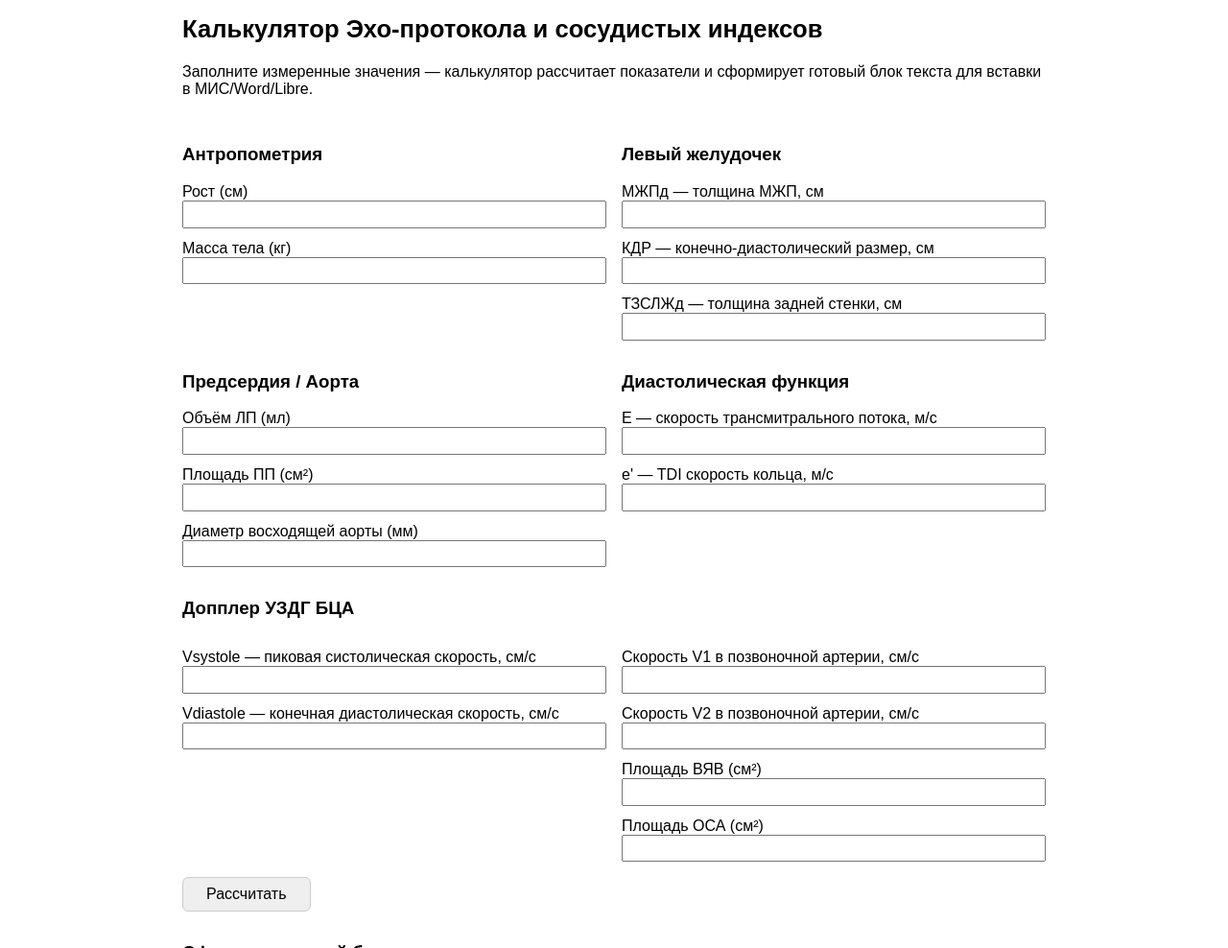
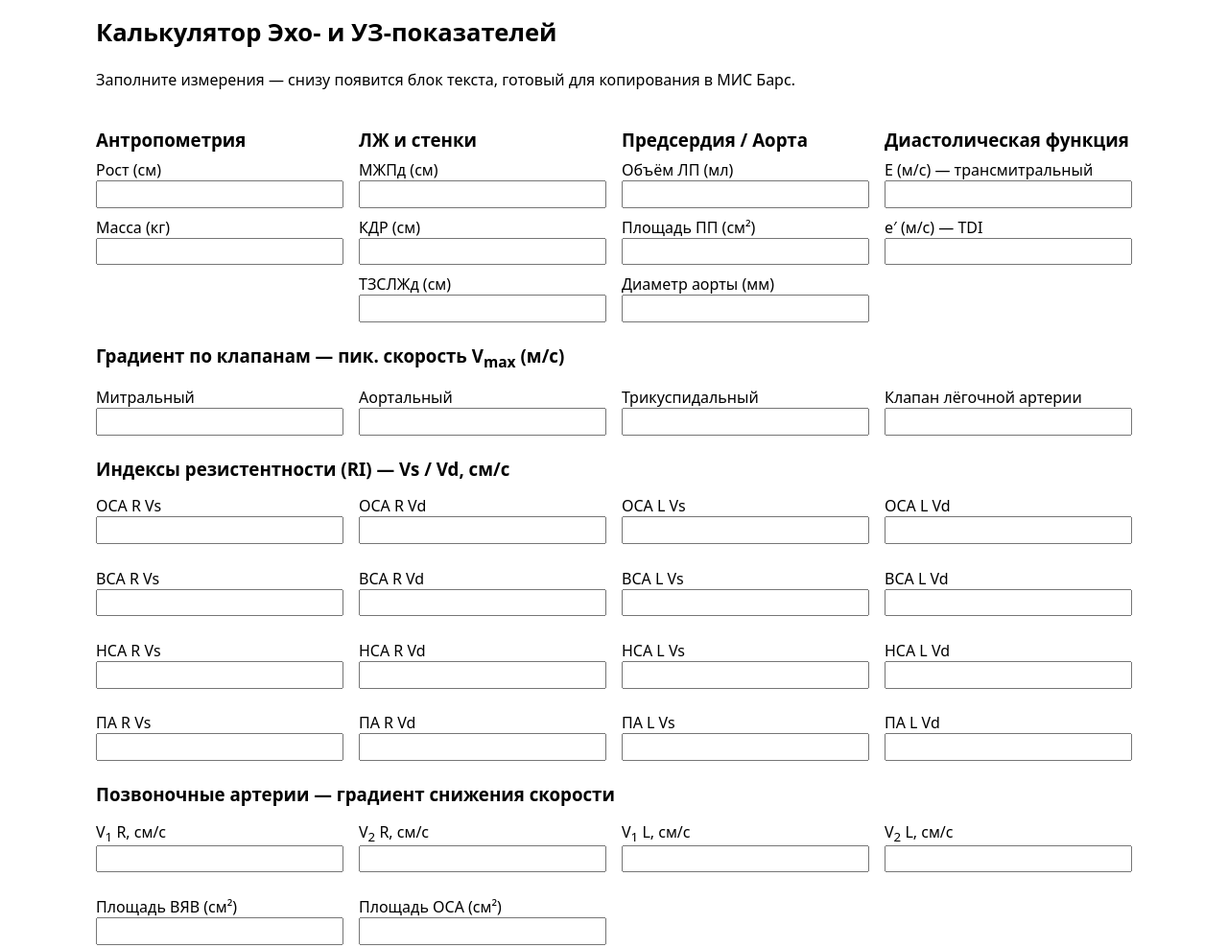
Before and after one commit to dimasximik/medicine, a plain HTML site: page index.html in a window 1280 px wide. Shown: the top 988 px of the page at 96% size. Drawn offline with Linux system fonts and the light colour scheme.

Commit message:
additional fields

```diff
--- a/index.html
+++ b/index.html
@@ -2,146 +2,164 @@
 <html lang="ru">
 <head>
   <meta charset="UTF-8" />
-    <title>Калькулятор Эхо‑и УЗ‑индексов</title>
+  <title>Калькулятор кардиоуз‑протокола</title>
   <style>
-        body{font-family:sans-serif;max-width:900px;margin:auto;padding:1rem}
-        h2{font-size:1.6rem;margin-top:0}
-        h3{margin-top:2rem}
-        label{display:block;margin-top:.75rem}
-        input{width:100%;padding:.3rem .4rem;box-sizing:border-box}
-        .grid{display:grid;grid-template-columns:1fr 1fr;gap:1rem}
-        button{margin-top:1rem;padding:.5rem 1.5rem;font-size:1rem;cursor:pointer;border-radius:6px;border:1px solid #ccc}
-        textarea{width:100%;height:260px;margin-top:1rem;font-family:monospace}
-        footer{margin-top:2rem;font-size:.8rem;color:#555}
+    body { font-family: system-ui, sans-serif; max-width: 1080px; margin: auto; padding: 1rem; }
+    h2 { font-size: 1.6rem; margin-top: 0; }
+    h3 { margin: 1.4rem 0 0.4rem; }
+    label { display: block; margin-top: 0.55rem; }
+    input { width: 100%; padding: 0.3rem 0.45rem; box-sizing: border-box; }
+    .grid { display: grid; grid-template-columns: repeat(auto-fit,minmax(240px,1fr)); gap: 1rem; }
+    button { margin-top: 1.2rem; padding: 0.6rem 1.6rem; font-size: 1rem; border: 1px solid #ccc; border-radius: 6px; cursor: pointer; }
+    textarea { width: 100%; height: 340px; margin-top: 1rem; font-family: monospace; }
+    footer { margin-top: 2rem; font-size: 0.8rem; color: #555; }
   </style>
 </head>
 <body>
-<h2>Калькулятор Эхо‑протокола и сосудистых индексов</h2>
-<p>Заполните измеренные значения — калькулятор рассчитает показатели и сформирует готовый блок текста для вставки в МИС/Word/Libre.</p>
-<form id="echoForm" onsubmit="event.preventDefault();calculate();">
+  <h2>Калькулятор Эхо‑ и УЗ‑показателей</h2>
+  <p>Заполните измерения — снизу появится блок текста, готовый для копирования в&nbsp;МИС&nbsp;Барс.</p>
+
+  <form id="f" onsubmit="event.preventDefault(); calc();">
+
     <div class="grid">
-        <!-- общие параметры -->
       <div>
         <h3>Антропометрия</h3>
-            <label>Рост (см)<input type="number" id="height" step="0.1" required></label>
-            <label>Масса тела (кг)<input type="number" id="weight" step="0.1" required></label>
+        <label>Рост (см)<input type="number" id="h" step="0.1" required></label>
+        <label>Масса (кг)<input type="number" id="w" step="0.1" required></label>
       </div>
       <div>
-            <h3>Левый желудочек</h3>
-            <label>МЖПд&nbsp;— толщина МЖП, см<input type="number" id="ivsd" step="0.01" required></label>
-            <label>КДР&nbsp;— конечно‑диастолический размер, см<input type="number" id="lvedd" step="0.01" required></label>
-            <label>ТЗСЛЖд&nbsp;— толщина задней стенки, см<input type="number" id="pwd" step="0.01" required></label>
+        <h3>ЛЖ и стенки</h3>
+        <label>МЖПд (см)<input type="number" id="ivsd" step="0.01" required></label>
+        <label>КДР (см)<input type="number" id="lvedd" step="0.01" required></label>
+        <label>ТЗСЛЖд (см)<input type="number" id="pwd" step="0.01" required></label>
       </div>
-    </div>
-
-    <div class="grid">
       <div>
         <h3>Предсердия / Аорта</h3>
         <label>Объём ЛП (мл)<input type="number" id="la_vol" step="0.1"></label>
         <label>Площадь ПП (см²)<input type="number" id="ra_area" step="0.1"></label>
-            <label>Диаметр восходящей аорты (мм)<input type="number" id="ao_diam" step="0.1"></label>
+        <label>Диаметр аорты (мм)<input type="number" id="ao_d" step="0.1"></label>
       </div>
       <div>
         <h3>Диастолическая функция</h3>
-            <label>E&nbsp;— скорость трансмитрального потока, м/с<input type="number" id="e_vel" step="0.01"></label>
-            <label>e' — TDI скорость кольца, м/с<input type="number" id="eprime_vel" step="0.01"></label>
+        <label>E (м/с) — трансмитральный<input type="number" id="e" step="0.01"></label>
+        <label>e′ (м/с) — TDI<input type="number" id="eprime" step="0.01"></label>
       </div>
     </div>
 
-    <h3>Допплер УЗДГ БЦА</h3>
+    <h3>Градиент по клапанам — пик. скорость V<sub>max</sub> (м/с)</h3>
     <div class="grid">
-        <div>
-            <label>Vsystole — пиковая систолическая скорость, см/с<input type="number" id="v_sys" step="0.1"></label>
-            <label>Vdiastole — конечная диастолическая скорость, см/с<input type="number" id="v_dia" step="0.1"></label>
+      <label>Митральный<input type="number" id="v_mv" step="0.01"></label>
+      <label>Аортальный<input type="number" id="v_av" step="0.01"></label>
+      <label>Трикуспидальный<input type="number" id="v_tv" step="0.01"></label>
+      <label>Клапан лёгочной артерии<input type="number" id="v_pv" step="0.01"></label>
     </div>
-        <div>
-            <label>Скорость&nbsp;V1 в позвоночной артерии, см/с<input type="number" id="v1" step="0.1"></label>
-            <label>Скорость&nbsp;V2 в позвоночной артерии, см/с<input type="number" id="v2" step="0.1"></label>
+
+    <h3>Индексы резистентности (RI) — Vs / Vd, см/с</h3>
+    <div class="grid">
+      <label>ОСА&nbsp;R Vs<input type="number" id="osa_r_vs" step="0.1"></label>
+      <label>ОСА&nbsp;R Vd<input type="number" id="osa_r_vd" step="0.1"></label>
+      <label>ОСА&nbsp;L Vs<input type="number" id="osa_l_vs" step="0.1"></label>
+      <label>ОСА&nbsp;L Vd<input type="number" id="osa_l_vd" step="0.1"></label>
+      <label>ВСА&nbsp;R Vs<input type="number" id="ica_r_vs" step="0.1"></label>
+      <label>ВСА&nbsp;R Vd<input type="number" id="ica_r_vd" step="0.1"></label>
+      <label>ВСА&nbsp;L Vs<input type="number" id="ica_l_vs" step="0.1"></label>
+      <label>ВСА&nbsp;L Vd<input type="number" id="ica_l_vd" step="0.1"></label>
+      <label>НСА&nbsp;R Vs<input type="number" id="eca_r_vs" step="0.1"></label>
+      <label>НСА&nbsp;R Vd<input type="number" id="eca_r_vd" step="0.1"></label>
+      <label>НСА&nbsp;L Vs<input type="number" id="eca_l_vs" step="0.1"></label>
+      <label>НСА&nbsp;L Vd<input type="number" id="eca_l_vd" step="0.1"></label>
+      <label>ПА&nbsp;R Vs<input type="number" id="va_r_vs" step="0.1"></label>
+      <label>ПА&nbsp;R Vd<input type="number" id="va_r_vd" step="0.1"></label>
+      <label>ПА&nbsp;L Vs<input type="number" id="va_l_vs" step="0.1"></label>
+      <label>ПА&nbsp;L Vd<input type="number" id="va_l_vd" step="0.1"></label>
+    </div>
+
+    <h3>Позвоночные артерии — градиент снижения скорости</h3>
+    <div class="grid">
+      <label>V<sub>1</sub> R, см/с<input type="number" id="v1_r" step="0.1"></label>
+      <label>V<sub>2</sub> R, см/с<input type="number" id="v2_r" step="0.1"></label>
+      <label>V<sub>1</sub> L, см/с<input type="number" id="v1_l" step="0.1"></label>
+      <label>V<sub>2</sub> L, см/с<input type="number" id="v2_l" step="0.1"></label>
       <label>Площадь ВЯВ (см²)<input type="number" id="area_vyav" step="0.01"></label>
       <label>Площадь ОСА (см²)<input type="number" id="area_osa" step="0.01"></label>
-        </div>
     </div>
 
     <button type="submit">Рассчитать</button>
   </form>
 
   <h3>Сформированный блок</h3>
-<textarea id="output" readonly placeholder="После расчёта здесь появится текст...\n"></textarea>
+  <textarea id="out" readonly placeholder="После расчёта появится полный текст..."></textarea>
 
-<footer>
-<p>⚠️ Проверяйте результаты; формулы соответствуют рекомендациям ASE/EACVI и общепринятой гемодинамике.</p>
-</footer>
+  <footer>⚠️ Проверьте данные перед сохранением в&nbsp;МИС.</footer>
 
 <script>
-function pow(x,p){return Math.pow(x,p);} // короткая обёртка
-function val(id){return parseFloat(document.getElementById(id).value)||0;}
-function nz(n,fix=2){return n? n.toFixed(fix):'—';}
-function calculate(){
-    const h=val('height');
-    const w=val('weight');
-    const ivsd=val('ivsd');
-    const lvedd=val('lvedd');
-    const pwd=val('pwd');
+function g(id){return parseFloat(document.getElementById(id).value)||0;}
+function nz(v,fix=2){return v? v.toFixed(fix):'—';}
+function ri(vs,vd){return vs? (vs-vd)/vs:0;}
+function grad(v){return v? 4*Math.pow(v,2):0;}
+function calc(){
+  const h=g('h'); const w=g('w'); const ivsd=g('ivsd'); const lvedd=g('lvedd'); const pwd=g('pwd');
   const height_m=h/100;
-
-    // базовые формулы
-    const bsa=0.007184*pow(h,0.725)*pow(w,0.425);
-    const lvMass=0.8*1.04*(pow(ivsd+lvedd+pwd,3)-pow(lvedd,3))+0.6;
+  const bsa=0.007184*Math.pow(h,0.725)*Math.pow(w,0.425);
+  const lvMass=0.8*1.04*(Math.pow(ivsd+lvedd+pwd,3)-Math.pow(lvedd,3))+0.6;
   const lvMassIdx=lvMass/bsa;
-
-    // новые индексы
-    const laVol=val('la_vol');
-    const laIndex=laVol? laVol/bsa:0;
-
-    const aoDiam=val('ao_diam');
-    const aoIndex=aoDiam? aoDiam/height_m:0;
-
-    const aseIndex=lvMass? lvMass/pow(height_m,2.7):0;
-
-    const raArea=val('ra_area');
-    const raIndex=raArea? raArea/bsa:0;
-
-    // диастолическая
-    const eVel=val('e_vel');
-    const ePrime=val('eprime_vel');
-    const eeRatio=(eVel&&ePrime)? eVel/ePrime:0;
-    const gradientE=eVel? 4*pow(eVel,2):0;
-
-    // УЗДГ
-    const vSys=val('v_sys');
-    const vDia=val('v_dia');
-    const ri=(vSys&&vDia)? (vSys-vDia)/vSys:0;
-
-    const v1=val('v1');
-    const v2=val('v2');
-    const gradDrop=(v1&&v2)? (v1-v2)/v1*100:0;
-
-    const areaVyav=val('area_vyav');
-    const areaOsa=val('area_osa');
-    const areaRatio=(areaVyav&&areaOsa)? areaVyav/areaOsa:0;
-
-    // вывод
-    const lines=[
-        `Площадь поверхности тела (ППТ), м²: ${nz(bsa)}`,
-        `Масса миокарда (ММЛЖ), г: ${nz(lvMass,0)}`,
-        `Индекс массы миокарда (ИММ), г/м²: ${nz(lvMassIdx,0)}`,
-        `Индекс ASE (ММЛЖ / H^2.7), г/м^2.7: ${nz(aseIndex,0)}`,
-        `\nПредсердия / Аорта:`,
-        `Индекс объёма ЛП, мл/м²: ${nz(laIndex)}`,
-        `Индекс площади ПП, см²/м²: ${nz(raIndex)}`,
-        `Индекс диаметра аорты, мм/м: ${nz(aoIndex)}`,
-        `\nДиастолическая функция:`,
-        `ΔP (E), мм рт. ст.: ${nz(gradientE,1)}`,
-        `Отношение E/e': ${nz(eeRatio,1)}`,
-        `\nУЗДГ БЦА:`,
-        `Индекс резистентности (RI): ${nz(ri,2)}`,
+  const aseIdx=lvMass/Math.pow(height_m,2.7);
+  const ots=2*pwd/lvedd;
+  const laIdx=g('la_vol')? g('la_vol')/bsa:0;
+  const raIdx=g('ra_area')? g('ra_area')/bsa:0;
+  const aoIdx=g('ao_d')? g('ao_d')/height_m:0;
+  const e=g('e'); const eprime=g('eprime'); const egrad=grad(e); const eeratio=(e&&eprime)? e/eprime:0;
+  const valve={
+    MV:grad(g('v_mv')),
+    AV:grad(g('v_av')),
+    TV:grad(g('v_tv')),
+    PV:grad(g('v_pv'))
+  };
+  const vessels=[
+    {name:'ОСА R',vs:g('osa_r_vs'),vd:g('osa_r_vd')},
+    {name:'ОСА L',vs:g('osa_l_vs'),vd:g('osa_l_vd')},
+    {name:'ВСА R',vs:g('ica_r_vs'),vd:g('ica_r_vd')},
+    {name:'ВСА L',vs:g('ica_l_vs'),vd:g('ica_l_vd')},
+    {name:'НСА R',vs:g('eca_r_vs'),vd:g('eca_r_vd')},
+    {name:'НСА L',vs:g('eca_l_vs'),vd:g('eca_l_vd')},
+    {name:'ПА R',vs:g('va_r_vs'),vd:g('va_r_vd')},
+    {name:'ПА L',vs:g('va_l_vs'),vd:g('va_l_vd')},
+  ];
+  const riLines=vessels.map(v=>`${v.name} RI: ${nz(ri(v.vs,v.vd),2)}`);
+  const v1_r=g('v1_r'),v2_r=g('v2_r'),v1_l=g('v1_l'),v2_l=g('v2_l');
+  const gradDropR=(v1_r&&v2_r)? (v1_r-v2_r)/v1_r*100:0;
+  const gradDropL=(v1_l&&v2_l)? (v1_l-v2_l)/v1_l*100:0;
+  const areaRatio=(g('area_vyav')&&g('area_osa'))? g('area_vyav')/g('area_osa'):0;
+  // соберём исходные данные
+  const src=[
+    `Рост ${h||'—'} см, Масса ${w||'—'} кг`,
+    `МЖПд ${ivsd||'—'} см, КДР ${lvedd||'—'} см, ТЗС ${pwd||'—'} см`,
+    `ΔE ${nz(e,2)} м/с, e′ ${nz(eprime,2)} м/с`,
+    `Vmax (м/с): MV ${nz(g('v_mv'))}, AV ${nz(g('v_av'))}, TV ${nz(g('v_tv'))}, PV ${nz(g('v_pv'))}`
+  ];
+  const res=[
+    '\nРасчётные показатели:',
+    `ППТ, м²: ${nz(bsa)}`,
+    `ММЛЖ, г: ${nz(lvMass,0)}`,
+    `ИММ, г/м²: ${nz(lvMassIdx,0)}`,
+    `Индекс ASE, г/м^2.7: ${nz(aseIdx,0)}`,
+    `ОТС: ${nz(ots,2)}`,
+    `Индекс объёма ЛП, мл/м²: ${nz(laIdx)}`,
+    `Индекс площади ПП, см²/м²: ${nz(raIdx)}`,
+    `Индекс диаметра аорты, мм/м: ${nz(aoIdx)}`,
+    `ΔP (E), мм рт. ст.: ${nz(egrad,1)}`,
+    `E/e′: ${nz(eeratio,1)}`,
+    `Градиенты клапанов, мм рт. ст.: MV ${nz(valve.MV,1)}, AV ${nz(valve.AV,1)}, TV ${nz(valve.TV,1)}, PV ${nz(valve.PV,1)}`,
+    '\nИндексы резистентности:',
+    ...riLines,
+    `\nПозвоночные артерии: снижение скорости R ${nz(gradDropR,1)}%, L ${nz(gradDropL,1)}%`,
     `Соотношение площадей ВЯВ/ОСА: ${nz(areaRatio,2)}`,
-        `Градиент снижения скорости в позвоночных артериях, %: ${nz(gradDrop,1)}`,
     '\n───'
   ];
-    const out=document.getElementById('output');
-    out.value=lines.join('\n');
-    out.focus();out.select();
+  document.getElementById('out').value=[
+    'Исходные данные:',...src,res.join('\n')].join('\n');
+  document.getElementById('out').focus();
+  document.getElementById('out').select();
 }
 </script>
 </body>
```
Lines whose indentation alone changed are shown as unchanged.
